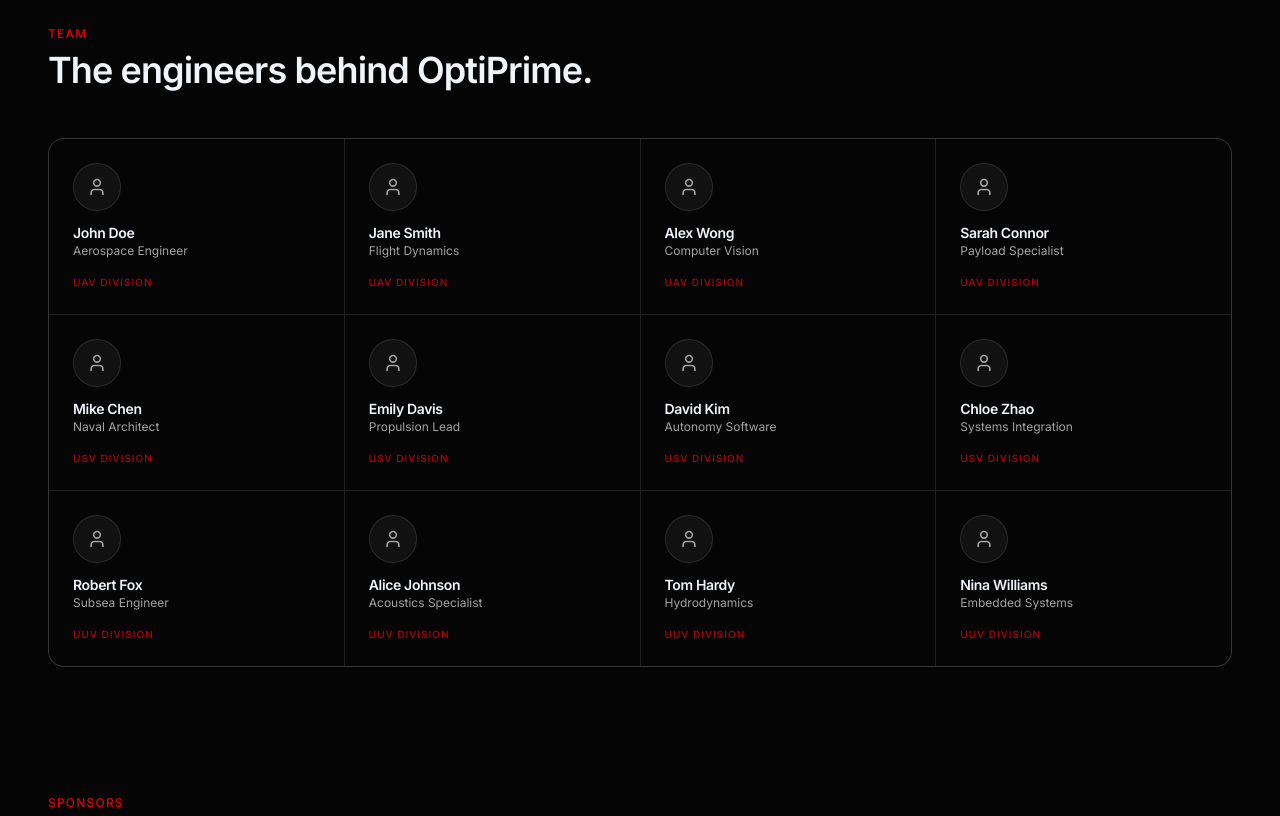
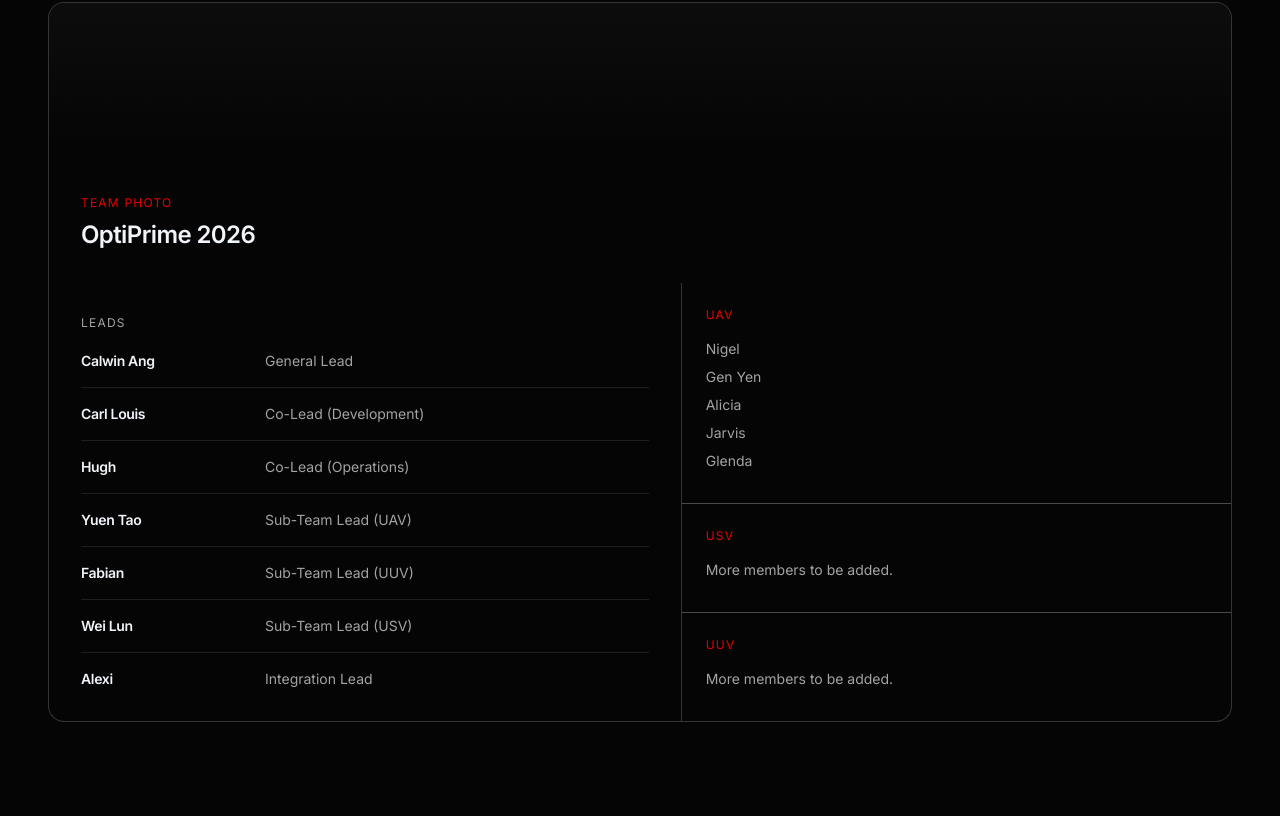
Before and after one commit to WolfverusWasTaken/optiprime, a Next.js app: page / in a window 1280 px wide. Shown: the part 1564-2380 px from the top of the page. Built offline with nearby package versions, Linux system fonts and the light colour scheme.

Commit message:
member names

```diff
--- a/src/app/page.tsx
+++ b/src/app/page.tsx
@@ -14,7 +14,6 @@
     Activity,
     Anchor,
     Zap,
-    User,
 } from "lucide-react";
 import { HeroSection } from "@/components/ui/hero-section";
 import RadialOrbitalTimeline, {
@@ -360,19 +359,29 @@
     },
 ];
 
-const teamMembers = [
-    { name: "John Doe", role: "Aerospace Engineer", division: "UAV" },
-    { name: "Jane Smith", role: "Flight Dynamics", division: "UAV" },
-    { name: "Alex Wong", role: "Computer Vision", division: "UAV" },
-    { name: "Sarah Connor", role: "Payload Specialist", division: "UAV" },
-    { name: "Mike Chen", role: "Naval Architect", division: "USV" },
-    { name: "Emily Davis", role: "Propulsion Lead", division: "USV" },
-    { name: "David Kim", role: "Autonomy Software", division: "USV" },
-    { name: "Chloe Zhao", role: "Systems Integration", division: "USV" },
-    { name: "Robert Fox", role: "Subsea Engineer", division: "UUV" },
-    { name: "Alice Johnson", role: "Acoustics Specialist", division: "UUV" },
-    { name: "Tom Hardy", role: "Hydrodynamics", division: "UUV" },
-    { name: "Nina Williams", role: "Embedded Systems", division: "UUV" },
+const leadership = [
+    { name: "Calwin Ang", role: "General Lead" },
+    { name: "Carl Louis", role: "Co-Lead (Development)" },
+    { name: "Hugh", role: "Co-Lead (Operations)" },
+    { name: "Yuen Tao", role: "Sub-Team Lead (UAV)" },
+    { name: "Fabian", role: "Sub-Team Lead (UUV)" },
+    { name: "Wei Lun", role: "Sub-Team Lead (USV)" },
+    { name: "Alexi", role: "Integration Lead" },
+];
+
+const teamCredits = [
+    {
+        division: "UAV",
+        members: ["Nigel", "Gen Yen", "Alicia", "Jarvis", "Glenda"],
+    },
+    {
+        division: "USV",
+        members: ["More members to be added."],
+    },
+    {
+        division: "UUV",
+        members: ["More members to be added."],
+    },
 ];
 
 function statusLabel(s: TimelineItem["status"]) {
@@ -456,9 +465,6 @@
                         {platform.fullname}
                     </span>
                 </h3>
-                <p className="mt-4 text-sm leading-relaxed text-muted-foreground md:text-base">
-                    {platform.description}
-                </p>
             </div>
             <div>
                 <p className="mb-2 text-xs uppercase tracking-widest text-muted-foreground">
@@ -539,10 +545,6 @@
                         <h2 className="text-3xl font-semibold tracking-tight md:text-4xl">
                             Machine specs and autonomy stack.
                         </h2>
-                        <p className="max-w-2xl text-sm text-muted-foreground md:text-base">
-                            Select a platform to compare fabricated performance specs,
-                            onboard software, sensors, and subsystem readiness.
-                        </p>
                     </div>
 
                     {/* Platform tabs */}
@@ -610,28 +612,62 @@
                         </h2>
                     </div>
 
-                    <div className="grid grid-cols-2 gap-px overflow-hidden rounded-2xl border border-white/10 bg-white/10 sm:grid-cols-3 lg:grid-cols-4">
-                        {teamMembers.map((m) => (
-                            <div
-                                key={m.name}
-                                className="group flex flex-col gap-3 bg-background p-6 transition-colors hover:bg-white/[0.02]"
-                            >
-                                <div className="flex h-12 w-12 items-center justify-center rounded-full border border-white/10 bg-white/5">
-                                    <User className="h-5 w-5 text-muted-foreground group-hover:text-primary" />
+                    <div className="overflow-hidden rounded-2xl border border-white/10 bg-white/10">
+                        <div className="relative flex min-h-[280px] items-end overflow-hidden bg-background p-8">
+                            <div className="absolute inset-0 bg-dot-grid opacity-20" />
+                            <div className="absolute inset-0 bg-gradient-to-t from-background via-background/50 to-white/[0.03]" />
+                            <div className="relative">
+                                <p className="text-xs uppercase tracking-widest text-primary">
+                                    Team photo
+                                </p>
+                                <h3 className="mt-2 text-2xl font-semibold tracking-tight">
+                                    OptiPrime 2026
+                                </h3>
+                            </div>
+                        </div>
+
+                        <div className="grid gap-px bg-white/10 lg:grid-cols-[1.15fr_1fr]">
+                            <div className="bg-background p-6 md:p-8">
+                                <p className="mb-5 text-xs uppercase tracking-widest text-muted-foreground">
+                                    Leads
+                                </p>
+                                <div className="grid gap-4">
+                                    {leadership.map((member) => (
+                                        <div
+                                            key={`${member.name}-${member.role}`}
+                                            className="grid gap-1 border-b border-white/10 pb-4 last:border-b-0 last:pb-0 sm:grid-cols-[180px_1fr]"
+                                        >
+                                            <h3 className="text-sm font-semibold tracking-tight text-foreground">
+                                                {member.name}
+                                            </h3>
+                                            <p className="text-sm text-muted-foreground">
+                                                {member.role}
+                                            </p>
+                                        </div>
+                                    ))}
                                 </div>
-                                <div>
-                                    <h3 className="text-sm font-semibold tracking-tight">
-                                        {m.name}
-                                    </h3>
-                                    <p className="text-xs text-muted-foreground">
-                                        {m.role}
-                                    </p>
-                                </div>
-                                <span className="mt-1 text-[10px] font-medium uppercase tracking-widest text-primary/80">
-                                    {m.division} Division
-                                </span>
                             </div>
-                        ))}
+
+                            <div className="grid gap-px bg-white/10">
+                                {teamCredits.map((group) => (
+                                    <div key={group.division} className="bg-background p-6">
+                                        <p className="mb-4 text-xs uppercase tracking-widest text-primary">
+                                            {group.division}
+                                        </p>
+                                        <ul className="grid gap-2">
+                                            {group.members.map((member) => (
+                                                <li
+                                                    key={`${group.division}-${member}`}
+                                                    className="text-sm text-muted-foreground"
+                                                >
+                                                    {member}
+                                                </li>
+                                            ))}
+                                        </ul>
+                                    </div>
+                                ))}
+                            </div>
+                        </div>
                     </div>
                 </section>
 
--- a/src/components/Sponsors.tsx
+++ b/src/components/Sponsors.tsx
@@ -78,7 +78,7 @@
         name: "VectorNav",
         tier: "Navigation sponsor",
         url: "https://www.vectornav.com/",
-        logoSrc: "/asset/vectornav-logo.svg",
+        logoSrc: "/asset/vectornav-logo.png",
         logoClass: "p-2",
     },
 ];
--- a/src/components/ui/hero-section.tsx
+++ b/src/components/ui/hero-section.tsx
@@ -74,11 +74,6 @@
                                 <span className="text-primary">Prime</span>
                             </h1>
 
-                            <p className="mt-6 max-w-2xl text-balance text-base text-muted-foreground md:text-lg">
-                                We design and build fully autonomous UAV, USV, and UUV
-                                platforms — engineered together, deployed together.
-                            </p>
-
                         </div>
                     </div>
                 </section>
```
Also changed, not shown: public/asset/vectornav-logo.png (added), public/asset/vectornav-logo.svg (deleted).
